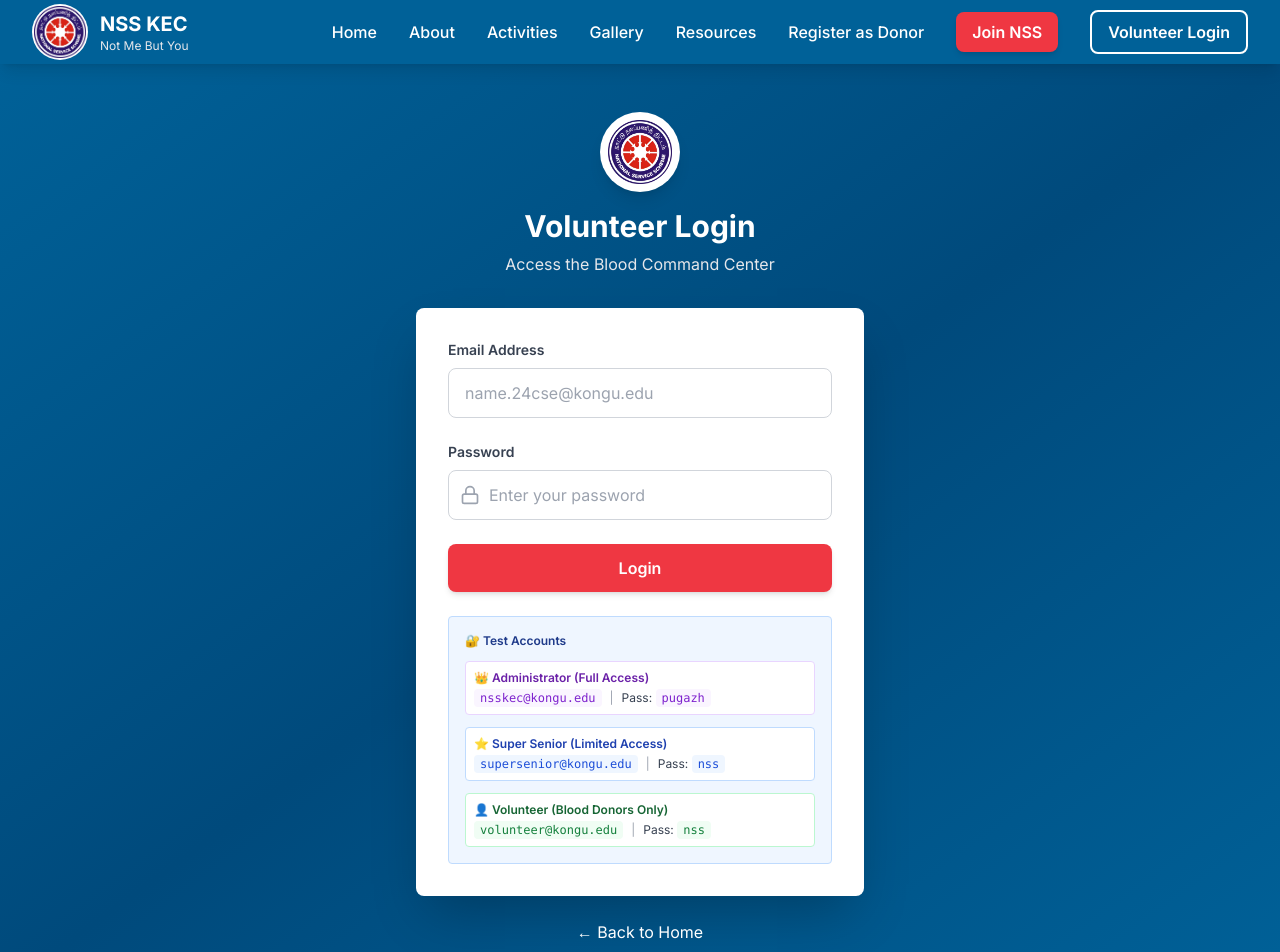
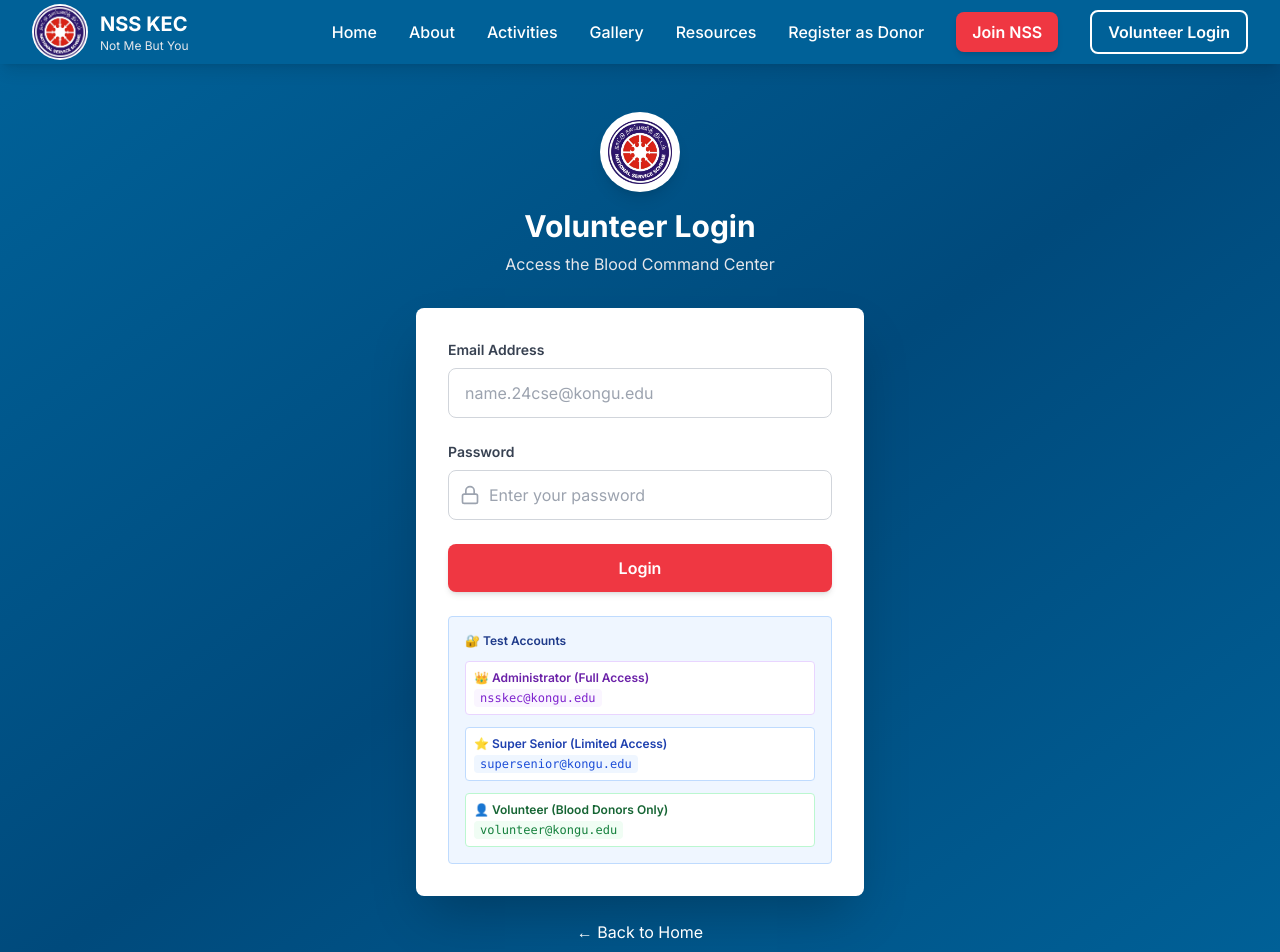
Before and after one commit to pugazhendhi-dpm/NSS, a Next.js app: page /login in a window 1280 px wide. Shown: the top 952 px of the page. Built offline with nearby package versions, Linux system fonts and the light colour scheme.

Commit message:
style: hide password hints from the test accounts section on login page

```diff
--- a/app/login/page.tsx
+++ b/app/login/page.tsx
@@ -122,8 +122,6 @@
                                 <p className="text-xs font-semibold text-purple-800 mb-1">👑 Administrator (Full Access)</p>
                                 <p className="text-xs text-gray-700">
                                     <code className="bg-purple-50 px-1.5 py-0.5 rounded text-purple-700">nsskec@kongu.edu</code>
-                                    <span className="mx-2 text-gray-400">|</span>
-                                    Pass: <code className="bg-purple-50 px-1.5 py-0.5 rounded text-purple-700">pugazh</code>
                                 </p>
                             </div>
 
@@ -132,8 +130,6 @@
                                 <p className="text-xs font-semibold text-blue-800 mb-1">⭐ Super Senior (Limited Access)</p>
                                 <p className="text-xs text-gray-700">
                                     <code className="bg-blue-50 px-1.5 py-0.5 rounded text-blue-700">supersenior@kongu.edu</code>
-                                    <span className="mx-2 text-gray-400">|</span>
-                                    Pass: <code className="bg-blue-50 px-1.5 py-0.5 rounded text-blue-700">nss</code>
                                 </p>
                             </div>
 
@@ -142,8 +138,6 @@
                                 <p className="text-xs font-semibold text-green-800 mb-1">👤 Volunteer (Blood Donors Only)</p>
                                 <p className="text-xs text-gray-700">
                                     <code className="bg-green-50 px-1.5 py-0.5 rounded text-green-700">volunteer@kongu.edu</code>
-                                    <span className="mx-2 text-gray-400">|</span>
-                                    Pass: <code className="bg-green-50 px-1.5 py-0.5 rounded text-green-700">nss</code>
                                 </p>
                             </div>
                         </div>
```
